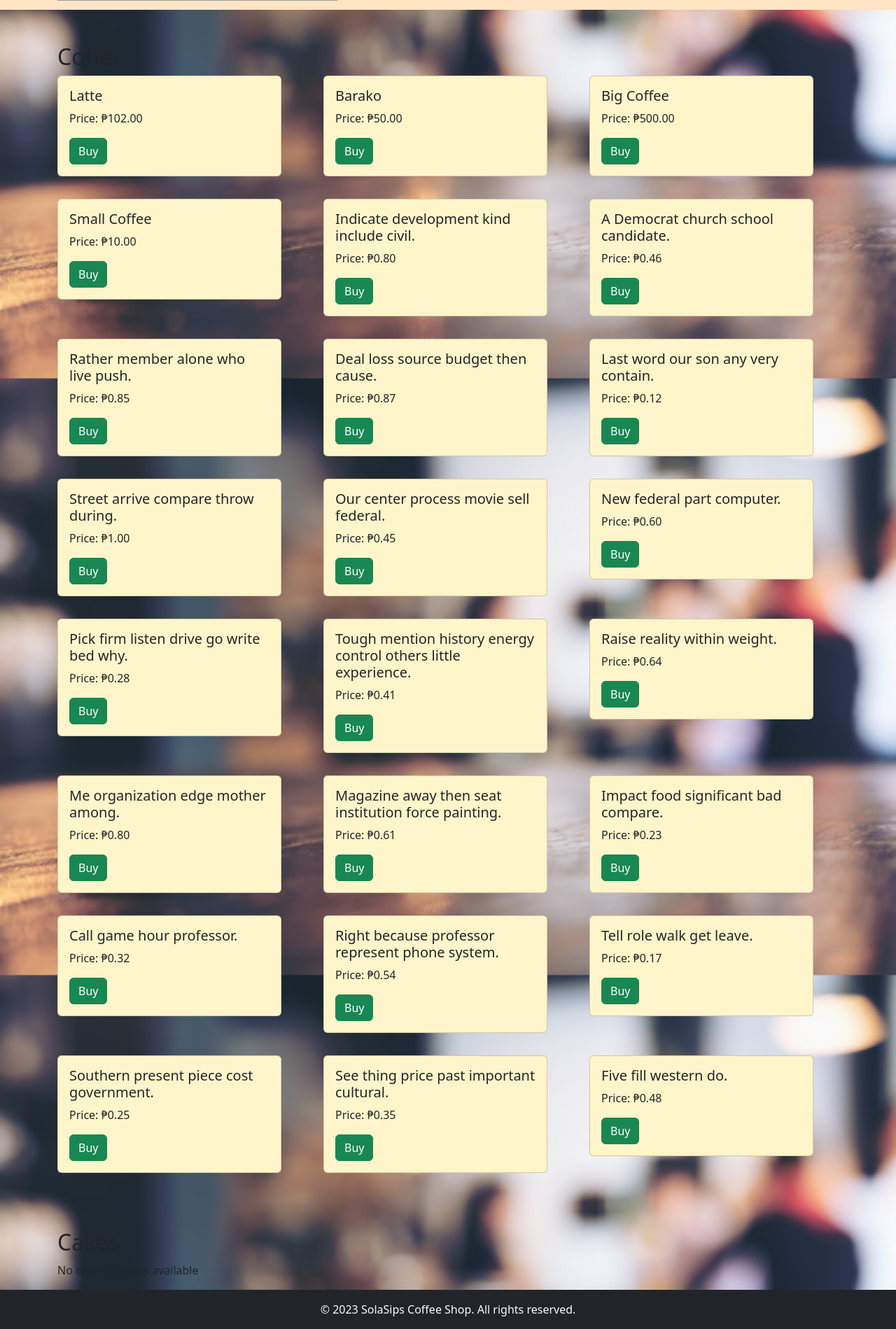
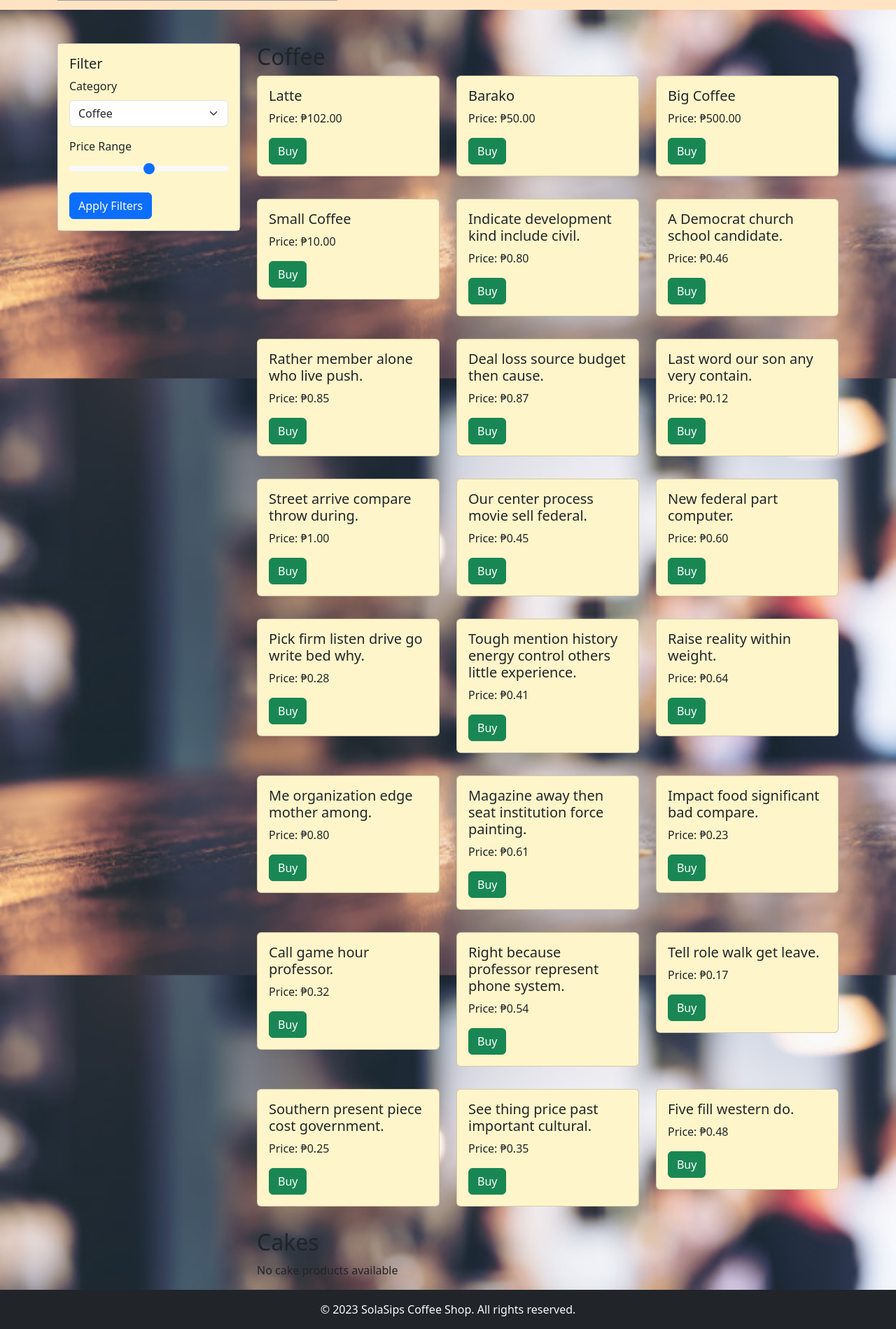
Before and after one commit to KertSolas/CoffeeShop, a Django app: page / in a window 1280 px wide. Shown: the part 312-2211 px from the top of the page at 70% size. Run offline with Django 4.2, Linux system fonts and the light colour scheme; data comes from the database, SQL or seed files in the repository; grey boxes are pictures that could not be loaded.

Commit message:
Update product_list.html

```diff
--- a/coffeeshop/shop/templates/shop/product_list.html
+++ b/coffeeshop/shop/templates/shop/product_list.html
@@ -38,6 +38,33 @@
     </nav>
 
     <div class="container mt-5">
+        <div class="row">
+            <!-- Filter Options Sidebar (Left Side) -->
+            <div class="col-md-3 mb-4">
+                <div class="card">
+                    <div class="card-body"  style="background-color: rgb(255, 245, 202);">
+                        <h5 class="card-title">Filter</h5>
+                        <!-- Add filter options here (e.g., category, price range, etc.) -->
+                        <form>
+                            <div class="mb-3">
+                                <label for="categorySelect" class="form-label">Category</label>
+                                <select class="form-select" id="categorySelect">
+                                    <option value="coffee">Coffee</option>
+                                    <option value="cakes">Cakes</option>
+                                </select>
+                            </div>
+                            <div class="mb-3">
+                                <label for="priceRange" class="form-label">Price Range</label>
+                                <input type="range" class="form-range" id="priceRange">
+                            </div>
+                            <button type="submit" class="btn btn-primary">Apply Filters</button>
+                        </form>
+                    </div>
+                </div>
+            </div>
+
+            <!-- Product Listings (Right Side) -->
+            <div class="col-md-9">
                 <h2>Coffee</h2>
                 <div class="row">
                     {% for product in coffee_names %}
@@ -56,9 +83,7 @@
                         </div>
                     {% endfor %}
                 </div>
-    </div>
 
-    <div class="container mt-5">
                 <h2>Cakes</h2>
                 <div class="row">
                     {% for product in cake_names %}
@@ -78,6 +103,8 @@
                     {% endfor %}
                 </div>
             </div>
+        </div>
+    </div>
 
     <!-- Footer -->
     <footer class="bg-dark text-light text-center py-3">
```
Lines whose indentation alone changed are shown as unchanged.
